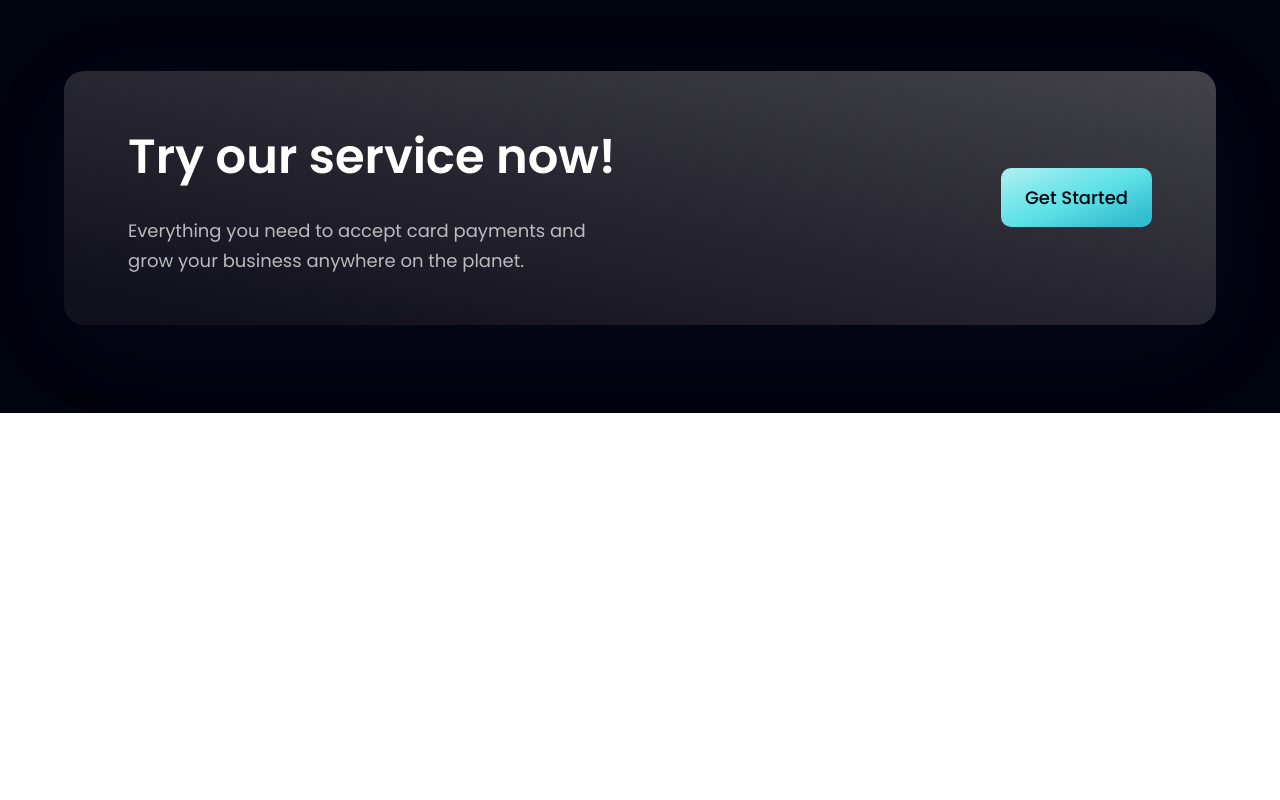
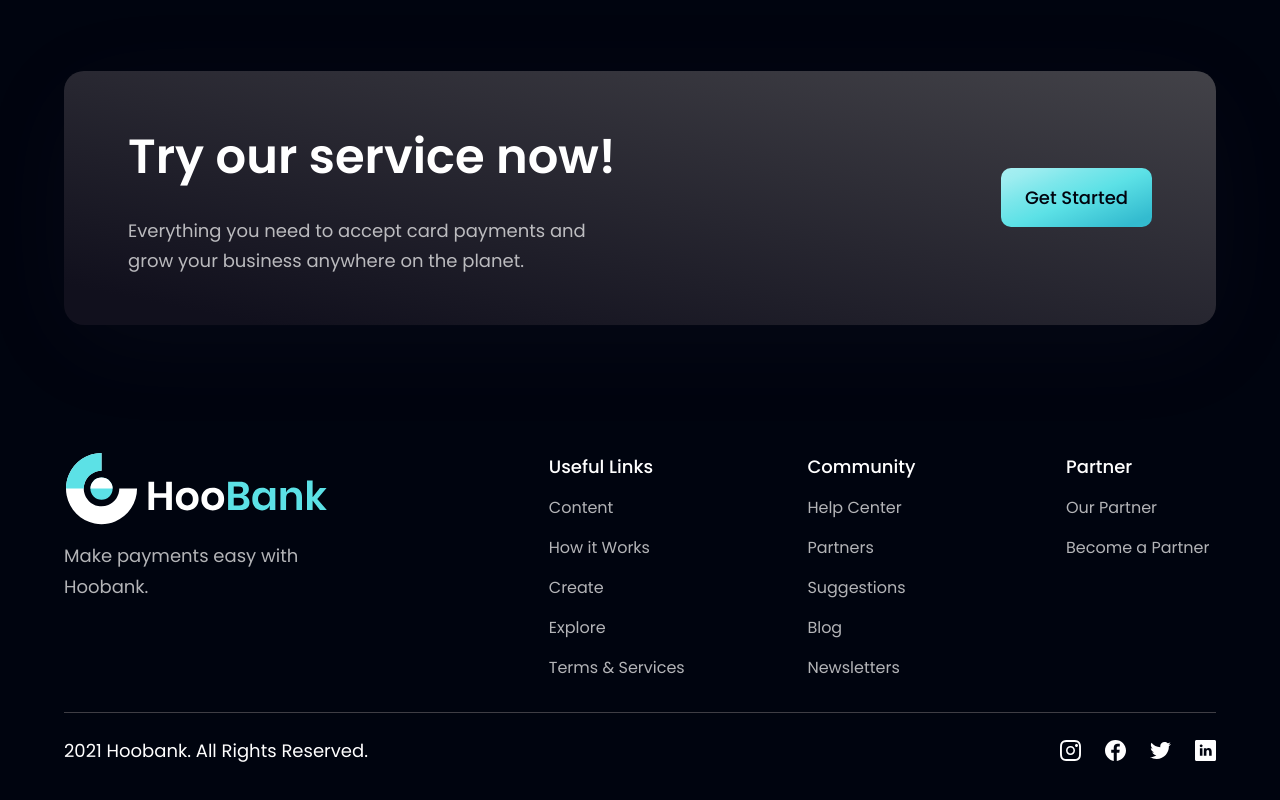
Before and after one commit to yusufseward/hoobank, a React (Vite) app: page / in a window 1280 px wide. Shown: the part 4113-4913 px from the top of the page. Before the commit the page ends 4526 px from the top, so only its background shows below. Built offline with nearby package versions, Linux system fonts and the light colour scheme.

Commit message:
finished footer

```diff
--- a/src/components/Footer.jsx
+++ b/src/components/Footer.jsx
@@ -1,9 +1,44 @@
-import React from 'react'
+import styles from '../style';
+import { logo } from '../assets';
+import { footerLinks, socialMedia } from '../constants';
 
-const Footer = () => {
-  return (
-    <div>Footer</div>
-  )
-}
+const Footer = () => (
+    <section className={`${styles.flexCenter} ${styles.paddingY} flex-col`}>
+      <div className={`${styles.flexStart} md:flex-row flex-col mb-8 w-full`}>
+        <div className="flex-1 flex flex-col justify-start mr-10">
+          <img src={logo} alt="hoobank" className="w-[266px] h-[72px] object-contain"/>
+          <p className={`${styles.paragraph} mt-4 max-w-[310px]`}>Make payments easy with Hoobank.</p>
+        </div>
 
-export default Footer
+        <div className="flex-[1.5] w-full flex flex-row justify-between flex-wrap md:mt-0 mt-10">
+         {footerLinks.map((footerLink) => (
+          <div key={footerLink.key} className="flex flex-col ss:my-0 my- min-w-[150px]">
+            <h4 className="font-poppins font-medium text-[18px] leading-[27px] text-white">
+              {footerLink.title}
+            </h4>
+            <ul className="list-non mt-4">
+              {footerLink.links.map((link, index) => (
+                <li key={link.name} className={`font-poppins font-normal text-[16px] leading-[24px] text-dimWhite hover:text-secondary cursor-pointer ${index !== footerLink.links.length - 1 ? 'mb-4' : 'mb-0'}`}>
+                  {link.name}
+                </li>
+              ))}
+            </ul>
+          </div>
+         ))}
+        </div>
+      </div>
+      <div className="w-full flex justify-between items-center md:flex-row flex-col pt-6 border-t-[1px] border-t-[#3F3E45]">
+       <p className="font-poppins font-normal text-center text-[18px] leading-[27px] text-white">
+        2021 Hoobank. All Rights Reserved.
+       </p>
+       <div className="flex flex-row md:mt-0 mt-6">
+        {socialMedia.map((social, index) => (
+          <img key={social.id} src={social.icon} alt={social.id} className={`w-[21px] h-[21px] object-contain cursor-pointer ${index !== socialMedia.length -1 ? 'mr-6' : 'mr-0'}`}/>
+        ))}
+       </div>
+      </div>
+    </section>
+)
+
+
+export default Footer;
```
